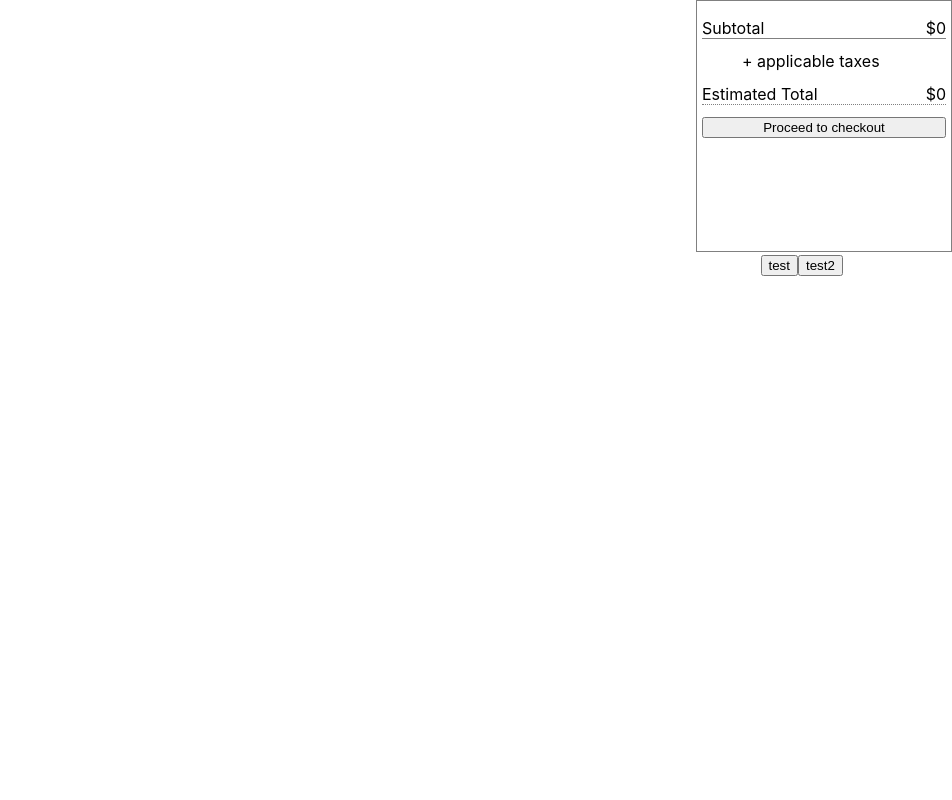
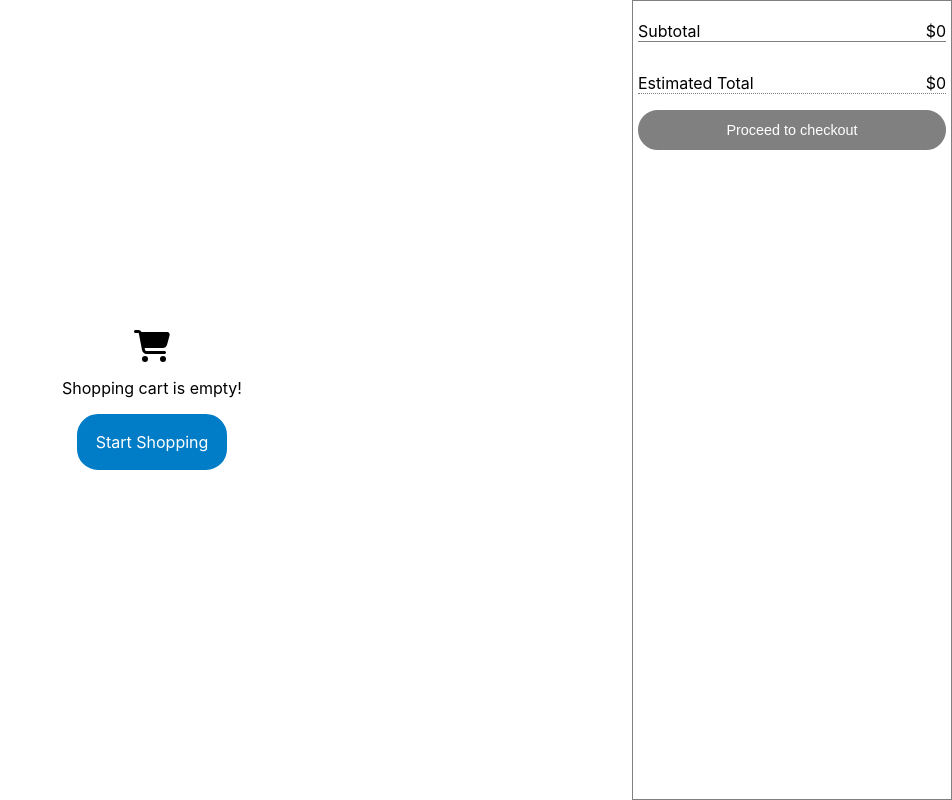
Before and after one commit to derekthorntonx/Walmart-clone, a React (Create React App) app: page /checkout in a window 1280 px wide. Shown: the whole page, without its empty margins (328-1280 px from the left). Built offline with nearby package versions, Linux system fonts and the light colour scheme.

Commit message:
added navigation back to home from checkout

```diff
--- a/src/App.css
+++ b/src/App.css
@@ -65,9 +65,34 @@
 }
 
 .checkout-buttons {
-  position: absolute;
-  bottom: -10%;
-  left: 25%;
+  position: relative;
+  bottom: -5%;
+}
+
+.link-home, .link-home a {
+  background-color: #007dc6;
+  border-color: #007dc6;
+  color: white;
+  padding: 5px 16px;
+  min-height: 40px;
+  border-radius: 21px;
+  font-size: 0.9rem;
+  border-style: solid;
+  cursor: pointer;
+  text-decoration: none;
+}
+
+.link-home:hover {
+  background-color: #041e42;
+  border-color: #041e42;
+}
+
+.empty-cart {
+  display:flex;
+  flex-direction: column;
+  align-items: center;
+  justify-content: center;
+  gap: 2%;
 }
 
 .cart-notification {
@@ -86,6 +111,7 @@
 
 .checkout-item {
   border: 1px solid gray;
+  min-height: 15%;
   margin-bottom: 1vh;
   display: grid;
   align-items: center;
@@ -99,8 +125,9 @@
   min-height: 100vh;
   width: 100vw;
   display: grid;
-  grid-template-columns: 4fr 1fr;
+  grid-template-columns: 3fr 1fr;
   background-color: white;
+  overflow-x: hidden;
 }
 
 .price-info {
@@ -109,20 +136,21 @@
   top: 0;
   border: 1px solid gray;
   background-color: white;
-  height: 30vh;
+  min-height: 30vh;
   display: flex;
   flex-direction: column;
 }
 
 .product-container {
-  height: 500px;
-  width: 250px;
+  height: 450px;
+  width: 300px;
   background-color: white;
   cursor: pointer;
   display: flex;
   flex-direction: column;
   align-items: center;
-  border: 1px solid gray;
+  justify-content: center;
+  text-align: center;
 }
 
 .product-container:hover :nth-child(2){
--- a/src/components/CheckoutItem.js
+++ b/src/components/CheckoutItem.js
@@ -3,7 +3,7 @@ import { FontAwesomeIcon } from '@fortawesome/react-fontawesome';
 import { faTrashCan } from '@fortawesome/free-solid-svg-icons';
 
 function CheckoutItem( {product} ) {
-    const { state: {cart}, dispatch } = CartState();
+    const { dispatch } = CartState();
 
     return(
         <div className="checkout-item">
--- a/src/components/Product.js
+++ b/src/components/Product.js
@@ -1,6 +1,7 @@
 import { CartState } from '../context/Context';
 import StarCount from '../components/StarCount';
-
+import { FontAwesomeIcon } from '@fortawesome/react-fontawesome';
+import { faTrashCan } from '@fortawesome/free-solid-svg-icons';
 
 function Product( {product} ) {
     const { state:{cart}, dispatch } = CartState();
@@ -9,21 +10,22 @@ function Product( {product} ) {
         <>
         <div className="product-container">
             <img src={product.image} loading="lazy" alt='Product'/>
-            <div style={{margin: '5% 7%', height: '55px', overflow: 'hidden'}}>{product.name}</div>
+            <div style={{margin: '5% 7%', overflow: 'hidden'}}>{product.name}</div>
             <StarCount product={product}/>
             <div style={{fontWeight: '500'}}>${product.price}</div>
-            <button onClick={() => {
+            <div><button onClick={() => {
                 dispatch({
                     type: 'ADD_PRODUCT',
                     payload: product
                 })
             }}className="add-to-cart-button" disabled={cart.some((item) => item.name === product.name)}>Add to cart</button>
-            {cart.some((item) => item.name === product.name) ? <button onClick={() => {
+            {cart.some((item) => item.name === product.name) ? <FontAwesomeIcon style={{cursor: 'pointer', marginLeft:'10px'}} className='fa-xl' icon={faTrashCan} onClick={() => {
                 dispatch({
                     type: 'REMOVE_PRODUCT',
                     payload: product
                 })
-            }}>Remove</button> : null}
+            }}/> : null}
+            </div>
         </div>
         </>
     )
--- a/src/views/Checkout.js
+++ b/src/views/Checkout.js
@@ -1,6 +1,9 @@
 import { CartState } from '../context/Context';
 import CheckoutItem from '../components/CheckoutItem';
 import { useEffect, useState } from 'react';
+import { Link } from 'react-router-dom'
+import { FontAwesomeIcon } from '@fortawesome/react-fontawesome';
+import { faShoppingCart } from '@fortawesome/free-solid-svg-icons';
 
 
 function Checkout() {
@@ -19,26 +22,28 @@ function Checkout() {
 
     return(
         <div className="checkout-page">
-            <div>
-                {cart.map((product) => <CheckoutItem key={product.name} product={product}/>)}
-            </div>
+            {cart.length !== 0 ? <div>{cart.map((product) => <CheckoutItem key={product.name} product={product}/>)}</div> :
+             <div className='empty-cart'>
+                <FontAwesomeIcon icon={faShoppingCart} className='fa-2xl'/>
+                <div>Shopping cart is empty!</div>
+                <Link to='/' className='link-home' style={{display: 'flex', placeItems: 'center', fontSize: '1rem'}}>Start Shopping</Link>
+             </div>}
             <div className='price-info'>
                 <div style={{margin: '5% 0', borderBottom: '1px solid gray', display: 'flex', justifyContent: 'space-between'}}>
                     <div>Subtotal</div><div>${totalPrice}</div>
                     </div>
                     <ul>
                         {cart.map((item, index) =>
-                            <li key={index} style={{display: 'grid', gridTemplateColumns: '3fr 1fr 2fr 1fr 3fr', placeItems:'center'}}><div>${item.price}</div>x<div>{item.qty}</div>=<div>${item.price*item.qty}</div></li>
+                            <li key={index} style={{display: 'grid', gridTemplateColumns: '3fr 1fr 2fr 1fr 3fr', justifyContent:'center'}}><div style={{textAlign: 'left'}}>${item.price}</div>x<div>{item.qty}</div>=<div>${item.price*item.qty}</div></li>
                         )}
-                        <li style={{listStyle: 'none'}}>+ applicable taxes</li>
+                        {cart.length !== 0 ? <li style={{listStyle: 'none', textAlign: 'center'}}>+ applicable taxes</li> : null}
                     </ul>
                 <div style={{margin: '5% 0', borderBottom: '1px dotted gray', display: 'flex', justifyContent: 'space-between'}}>
                     <div>Estimated Total</div><div>${Math.round((totalPrice*1.13) * 10) / 10}</div>
                     </div>
-                <button>Proceed to checkout</button>
+                <button className='add-to-cart-button' disabled={cart.length === 0}>Proceed to checkout</button>
             <div className='checkout-buttons'>
-                <button>test</button>
-                <button>test2</button>
+                {cart.length !== 0 ? <Link to='/' className='link-home'>Continue Shopping</Link> : null}
             </div>
             </div>
         </div>
```
